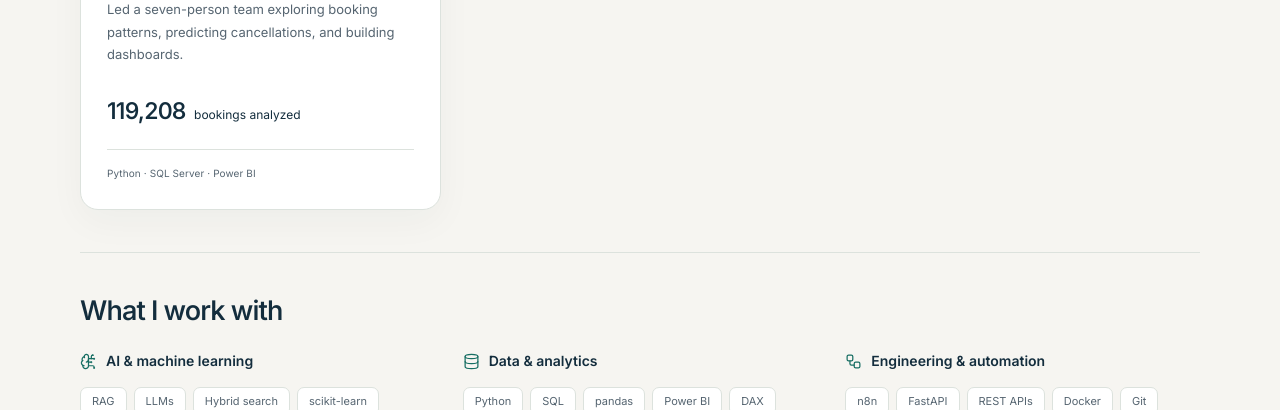
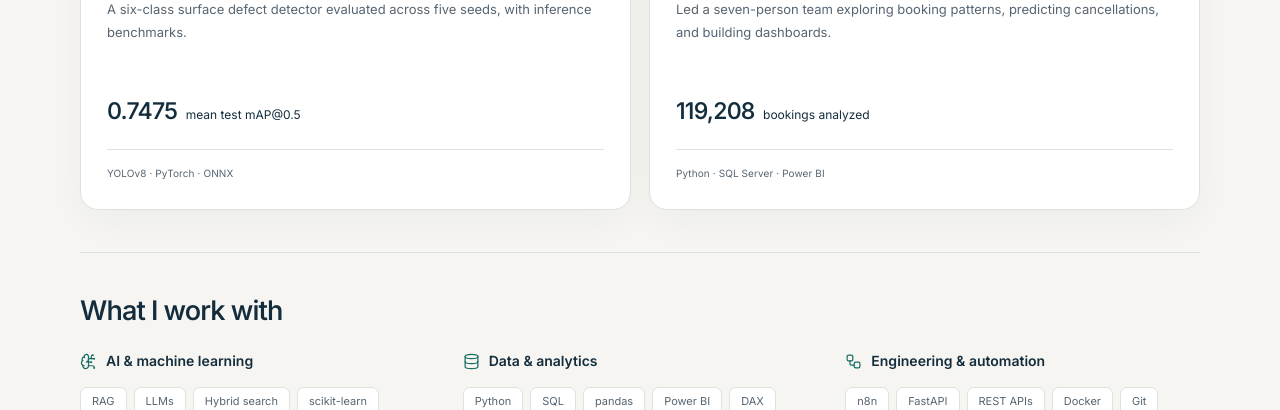
Before and after one commit to kahledawad2019-netizen/personal-portfolio, a plain HTML site: page index.html in a window 1280 px wide. Shown: the part 2173-2583 px from the top of the page. Drawn offline with Linux system fonts and the light colour scheme.

Commit message:
Balance portfolio project grid after PharmaOps addition

```diff
--- a/style.css
+++ b/style.css
@@ -308,3 +308,9 @@ dialog .button { width: 100%; }
 @media (prefers-reduced-motion: reduce) {
   .featured-project:hover, .featured-action:hover { transform: none; }
 }
+
+/* Four selected supporting projects: keep the expanded grid balanced. */
+@media (min-width: 600px) {
+  .work-section .project-grid { grid-template-columns: repeat(2, minmax(0, 1fr)); }
+  .work-section .project-card:last-child { grid-column: auto; }
+}
```
